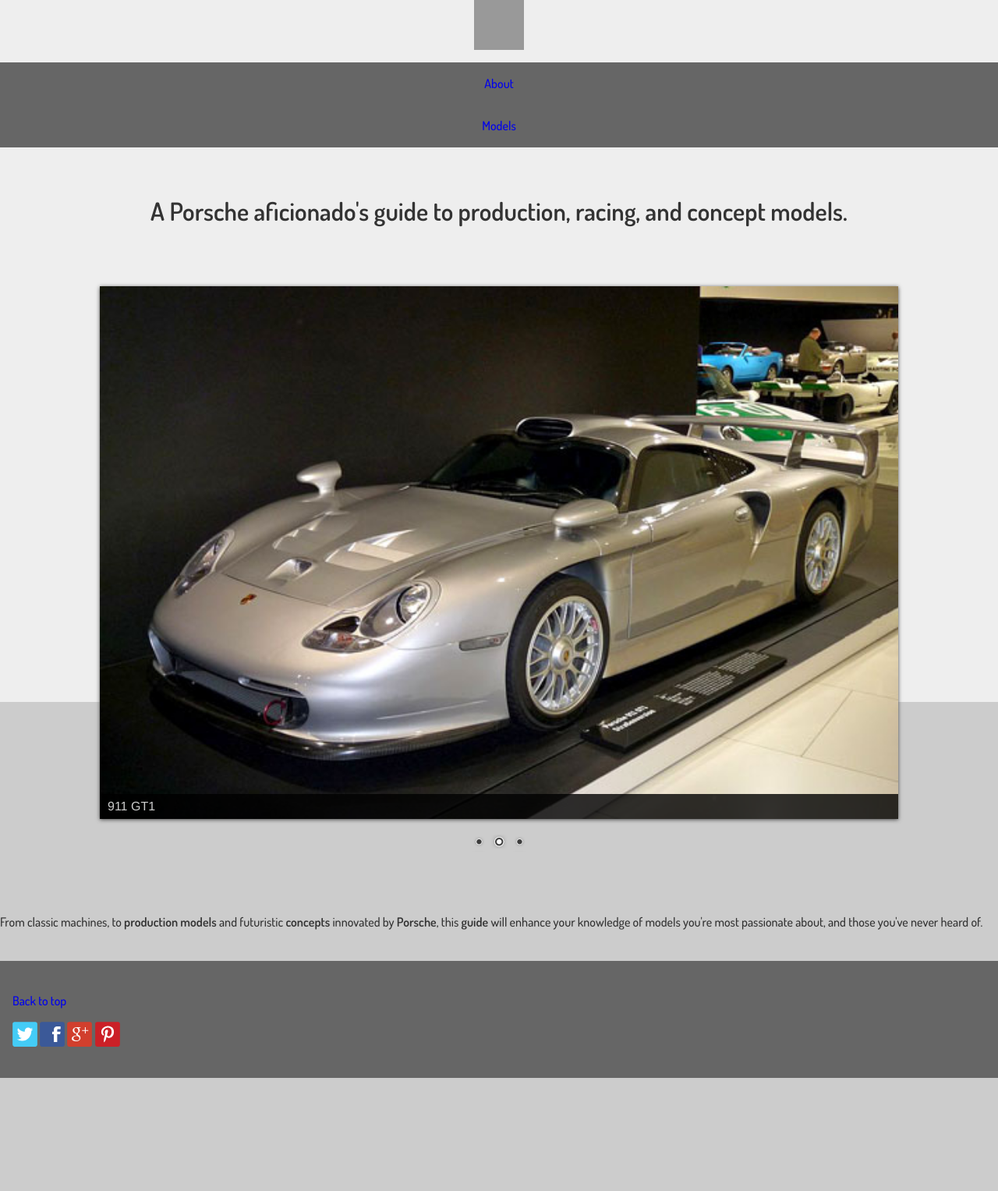
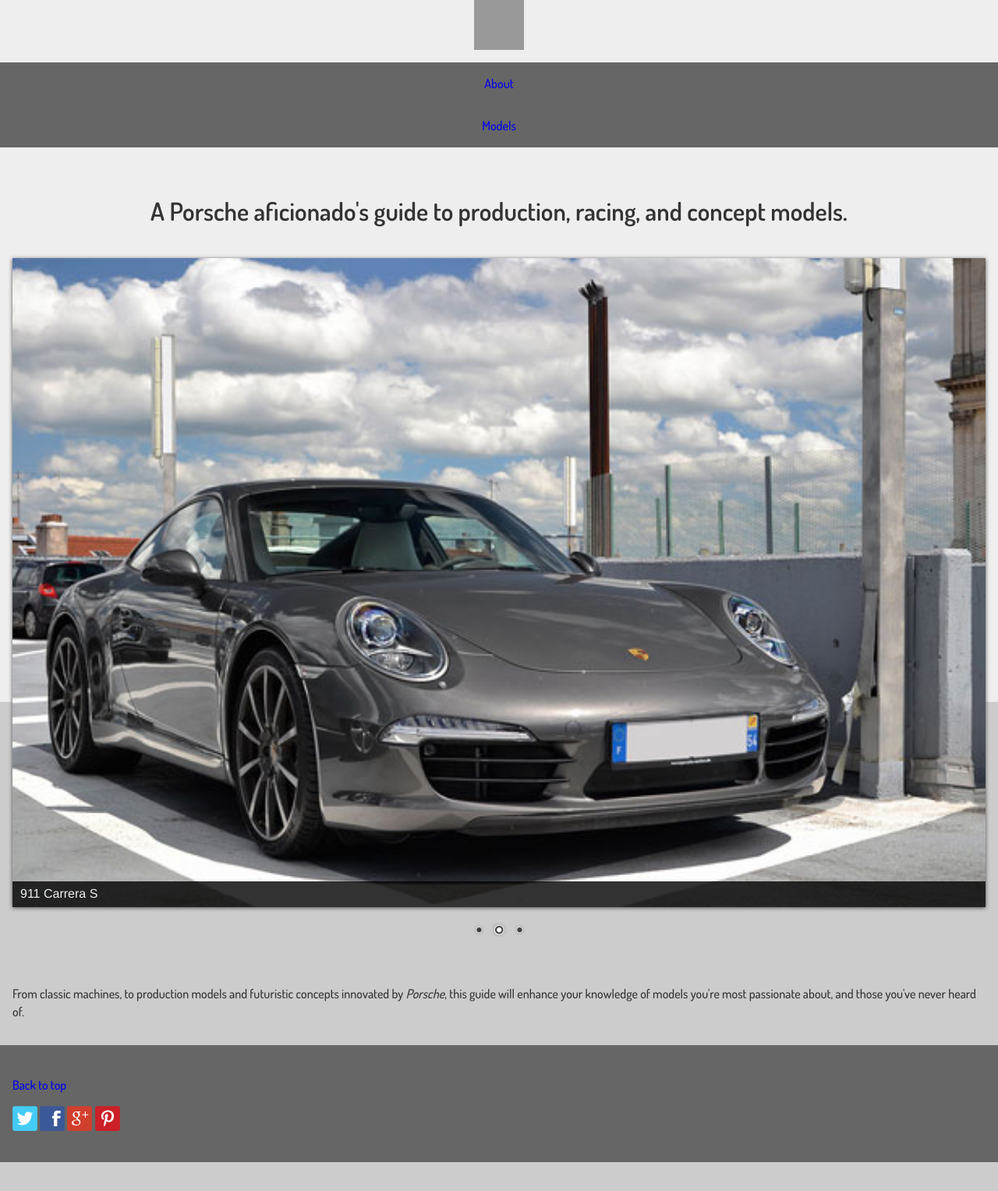
Before and after one commit to stephbydesign/large-data-website, a Jekyll site: the page built from index.html, in a window 1280 px wide. Shown: the whole page at 78% size. Built offline with Jekyll 4.4.1, drawn with Linux system fonts in a browser that asks for light colours; nearby versions of some CDN libraries; before the commit the page ends 1382 px from its top, so only the background shows below that.

Commit message:
Edited lots of things.

```diff
--- a/_layouts/default.html
+++ b/_layouts/default.html
@@ -31,15 +31,14 @@
         </nav>
       </header>
 
-<!--
-      <div class="unit unit-s-1 unit-m-1 unit-l-3-4">
-        <div class="unit-spacer">
--->
+      <div class="unit unit-spacer unit-s-1 unit-m-1-3 unit-l-1-4">
+        <div class="">
+
           {{content}}
-<!--
+
         </div>
       </div>
--->
+
       <footer>
           <p><a href="#">Back to top</a></p>
           {% include icons.html %}
--- a/index.html
+++ b/index.html
@@ -1,24 +1,36 @@
 ---
 layout: default
 ---
-<div class="unit unit-spacer unit-s-1 unit-m-1-2 unit-l-1-4">
+
   <h1> A Porsche aficionado's guide to production, racing, and concept models. </h3>
-</div>
+
 
 <div class="unit unit-s-1 unit-m-3-4 unit-l-3-4">
-  <div class="slider-wrapper theme-default">
+  <div class="unit-spacer slider-wrapper theme-default">
     <div id="slider" class="nivoSlider">
-        <a href="http://en.wikipedia.org/wiki/Porsche_Cayman"><img src="../img/models/cayman.jpg" class="slider-image" alt="Porsche consumer model · Cayman" title="Cayman"/></a>
-        <a href="http://en.wikipedia.org/wiki/Porsche_911_GT1"><img src="../img/models/911-gt1.jpg" class="slider-image" alt="Porsche consumer model · Nine Eleven GT1" title="911 GT1"/></a>
-        <a href="http://en.wikipedia.org/wiki/Porsche_918_Spyder"><img src="../img/models/spyder.jpg" class="slider-image" alt="Porsche concept model · Nine Eighteen Spyder" title="918 Spyder"/></a>
+        <a href="#"><img src="../img/models/cayman.jpg" class="slider-image" alt="Porsche consumer model · Cayman" title="Cayman"/></a>
+        <a href="#"><img src="../img/models/911-carrera-s.jpg" class="slider-image" alt="Porsche consumer model · Nine Eleven Carrera S" title="911 Carrera S"/></a>
+        <a href="#"><img src="../img/models/918-spyder-rsr.jpg" class="slider-image" alt="Porsche concept model · Nine Eighteen Spyder RSR" title="918 Spyder RSR"/></a>
     </div>
   </div>
 <div>
 
-<div class="unit unit-spacer unit-s-1 unit-m-1-2 unit-l-1-4">
-  <p>From classic machines, to <strong>production models</strong> and futuristic <strong>concepts</strong> innovated by <strong>Porsche</strong>, this <strong>guide</strong> will enhance your knowledge of models you're most passionate about, and those you've never heard of.</p>
+<div class="unit unit-s-1 unit-m-1-2 unit-l-1-4">
+  <div class="unit-spacer">
+    <p>From classic machines, to production models and futuristic concepts innovated by <em>Porsche</em>, this guide will enhance your knowledge of models you're most passionate about, and those you've never heard of.</p>
+  </div>
 </div>
 
+<!--
 <div class="unit">
-
+  <div class="unit-spacer">
+    <img src="http://placehold.it/350x150">
+  </div>
+  <div class="unit-spacer">
+    <img src="http://placehold.it/350x150">
+  </div>
+  <div class="unit-spacer">
+    <img src="http://placehold.it/350x150">
+  </div>
 </div>
+-->
--- a/robots.txt
+++ b/robots.txt
@@ -1,3 +1,3 @@
 # http://robotstxt.org
 
-Sitemap: http://dinosaurs.com/sitemap.xml
+Sitemap: stephbydesign.github.io/large-data-website/sitemap.xml
```
Also changed, not shown: _includes/css/nivo-slider.css (+4 -4 lines), img/models/2011-03-04_Autosalon_Genf_1213.JPG (added), img/models/911-carrera-s.jpg (added), img/models/918-spyder-rsr.jpg (added), img/models/Porsche_911_Carrera_S.jpg (added).
